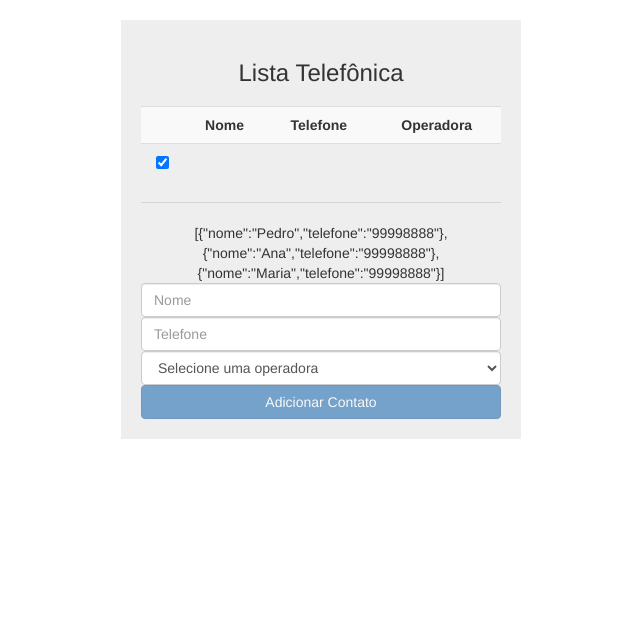
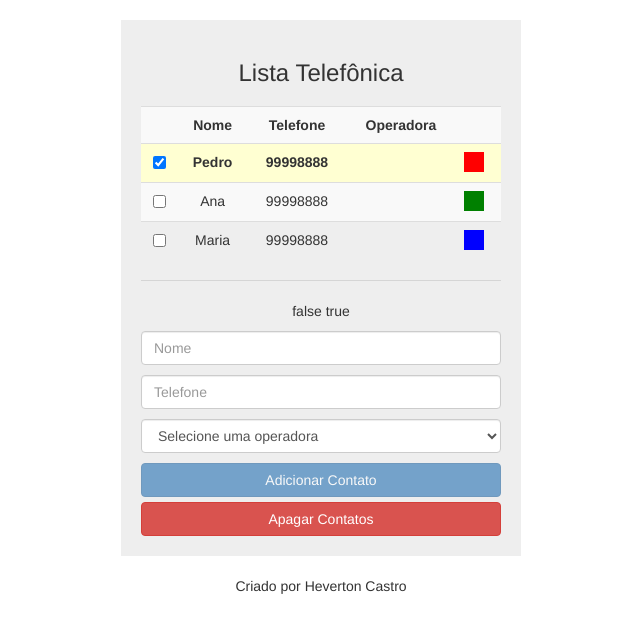
Before and after one commit to hevertoncastro/studying-angular, a plain HTML site: page lista-telefonica/index.html in a window 1280 px wide. Both pictures are taken after a click on the checkbox 481 px from the left and 162 px from the top of the page. Shown: the whole page, without its empty margins (319-959 px from the left). Drawn offline with Linux system fonts and the light colour scheme.

Commit message:
Estudando ngRequired, ngMinlength, ngMaxlength e ngPattern
Conhecendo tambem $valid, $invalid, $pristine, $dirty e $error

```diff
--- a/lista-telefonica/index.html
+++ b/lista-telefonica/index.html
@@ -17,9 +17,14 @@
 		.table th{
 			text-align: center;
 		}
-		.selecionado{
+		.form-control{
+			margin: 10px 0;
 		}
-		.negrito{
+		.selecionado {
+			background-color: #FFFFD2 !important;
+		}
+		.negrito {
+			font-weight: bold;
 		}
 	</style>
 	<script src="lib/angular/angular.js"></script>
@@ -28,10 +33,9 @@
 	angular.module("listaTelefonica").controller("listaTelefonicaCtrl", function($scope){
 		$scope.app = "Lista Telefônica";
 		$scope.contatos = [
-			{nome: "Pedro", telefone: "99998888"},
-			{nome: "Ana", telefone: "99998888"},
-			{nome: "Maria", telefone: "99998888"}
-
+			{nome: "Pedro", telefone: "99998888", cor: "red"},
+			{nome: "Ana", telefone: "99998888", cor: "green"},
+			{nome: "Maria", telefone: "99998888", cor: "blue"}
 		];
 		$scope.operadoras = [
 			{nome: "Oi", codigo: 14, categoria: "Celular"},
@@ -41,9 +45,20 @@
 			{nome: "GVT", codigo: "25", categoria: "Fixo"},
 			{nome: "Embratel", codigo: "21", categoria: "Fixo"}
 		];
-		$scope.adicionarContato = function(contato){
+		$scope.adicionarContato = function (contato) {
 			$scope.contatos.push(angular.copy(contato));
 			delete $scope.contato;
+			$scope.contatoForm.$setPristine();
+		};
+		$scope.apagarContatos = function (contatos) {
+			$scope.contatos = contatos.filter(function (contato) {
+				if (!contato.selecionado) return contato;
+			});
+		};
+		$scope.isContatoSelecionado = function (contatos) {
+			return contatos.some(function (contato) {
+				return contato.selecionado;
+			});
 		};
 	});
 	</script>
@@ -51,27 +66,44 @@
 <body ng-controller="listaTelefonicaCtrl">
 	<div class="jumbotron">
 		<h3>{{app}}</h3>
-		<table class="table table-striped">
+		<table ng-show="contatos.length > 0" class="table table-striped">
 			<tr>
 				<th></th>
 				<th>Nome</th>
 				<th>Telefone</th>
 				<th>Operadora</th>
+				<th></th>
 			</tr>
+			<tr ng-class="{'selecionado negrito': contato.selecionado}" ng-repeat="contato in contatos">
 				<td><input type="checkbox" ng-model="contato.selecionado"></td>
 				<td>{{contato.nome}}</td>
 				<td>{{contato.telefone}}</td>
 				<td>{{contato.operadora.nome}}</td>
+				<td><div style="width: 20px; height: 20px;" ng-style="{'background-color': contato.cor}"></div></td>
 			</tr>
 		</table>
-		<hr>{{contatos}}
-		<input class="form-control" type="text" ng-model="contato.nome" placeholder="Nome">
-		<input class="form-control" type="text" ng-model="contato.telefone" placeholder="Telefone">
-		<select class="form-control" ng-model="contato.operadora" ng-options="operadora.nome group by operadora.categoria for operadora in operadoras">
-			<option value="">Selecione uma operadora</option>
-		</select>
-		<button class="btn btn-primary btn-block" ng-click="adicionarContato(contato)" ng-disabled="!contato.nome || !contato.telefone">Adicionar Contato</button>
+		<hr>
+		{{contatoForm.$valid}}
+		{{contatoForm.$invalid}}
+		<form name="contatoForm">
+			<input class="form-control" type="text" ng-model="contato.nome" name="nome" placeholder="Nome" ng-minlength="10" ng-required="true">
+			<input class="form-control" type="text" ng-model="contato.telefone" name="telefone" placeholder="Telefone" ng-required="true">
+			<select class="form-control" ng-model="contato.operadora" ng-options="operadora.nome group by operadora.categoria for operadora in operadoras">
+				<option value="">Selecione uma operadora</option>
+			</select>
+			<div class="alert alert-danger" ng-show="contatoForm.nome.$error.required && contatoForm.nome.$dirty">
+				Por favor, preencha o nome.
+			</div>
+			<div class="alert alert-danger" ng-show="contatoForm.nome.$error.minlength">
+				O campo nome deve ter no mínimo 10 caracteres.
+			</div>
+			<div class="alert alert-danger" ng-show="contatoForm.telefone.$error.required && contatoForm.telefone.$dirty">
+				Por favor, preencha o telefone.
+			</div>
+			<button class="btn btn-primary btn-block" ng-click="adicionarContato(contato)" ng-disabled="contatoForm.$invalid">Adicionar Contato</button>
+			<button class="btn btn-danger btn-block" ng-click="apagarContatos(contatos)" ng-if="isContatoSelecionado(contatos)">Apagar Contatos</button>
+		</form>
 	</div>
-
+	<div ng-include="'footer.html'"></div>
 </body>
 </html>
```
